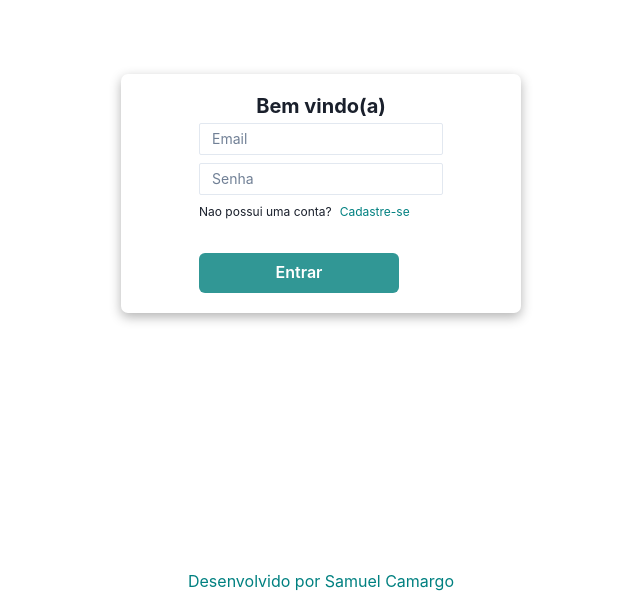
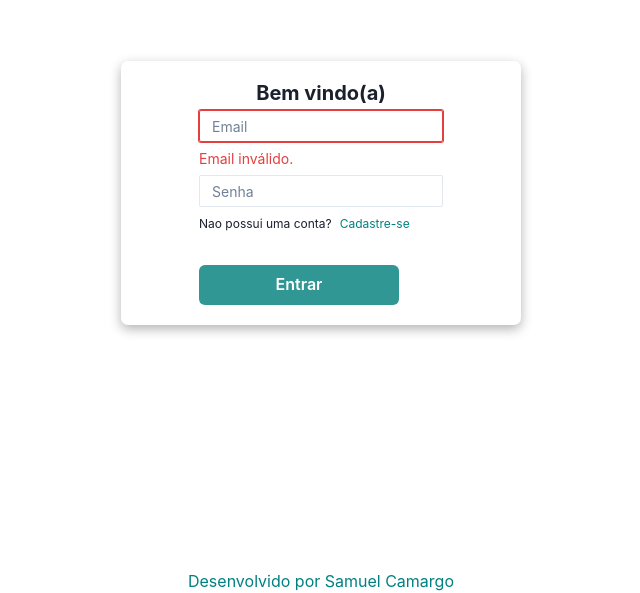
Before and after one commit to samcamargoo/api-vagas-frontend, a React (Vite) app: page /login in a window 1280 px wide. Shown: the part 207-800 px from the top of the page, without its empty margins (319-959 px from the left). Built offline with nearby package versions, Linux system fonts and the light colour scheme.

Commit message:
email check

```diff
--- a/src/pages/Login.tsx
+++ b/src/pages/Login.tsx
@@ -7,6 +7,7 @@ import {
   Button,
   Flex,
   FormControl,
+  FormErrorMessage,
   Heading,
   HStack,
   Input,
@@ -72,7 +73,7 @@ export function LoginPage() {
           <Flex align="center" justify="center" mb="5px">
               <Heading as="h3" fontSize="20px">Bem vindo(a)</Heading>
             </Flex>
-            <FormControl>
+            <FormControl isInvalid>
               <Input
                 id="email"
                 size="sm"
@@ -83,7 +84,7 @@ export function LoginPage() {
                 }, })}
                 onChange={(e) => setUsuario(e.target.value)}
               />
-
+              <FormErrorMessage>Email inválido.</FormErrorMessage>
             </FormControl>
 
             <FormControl mt={2} mb={2}>
```
